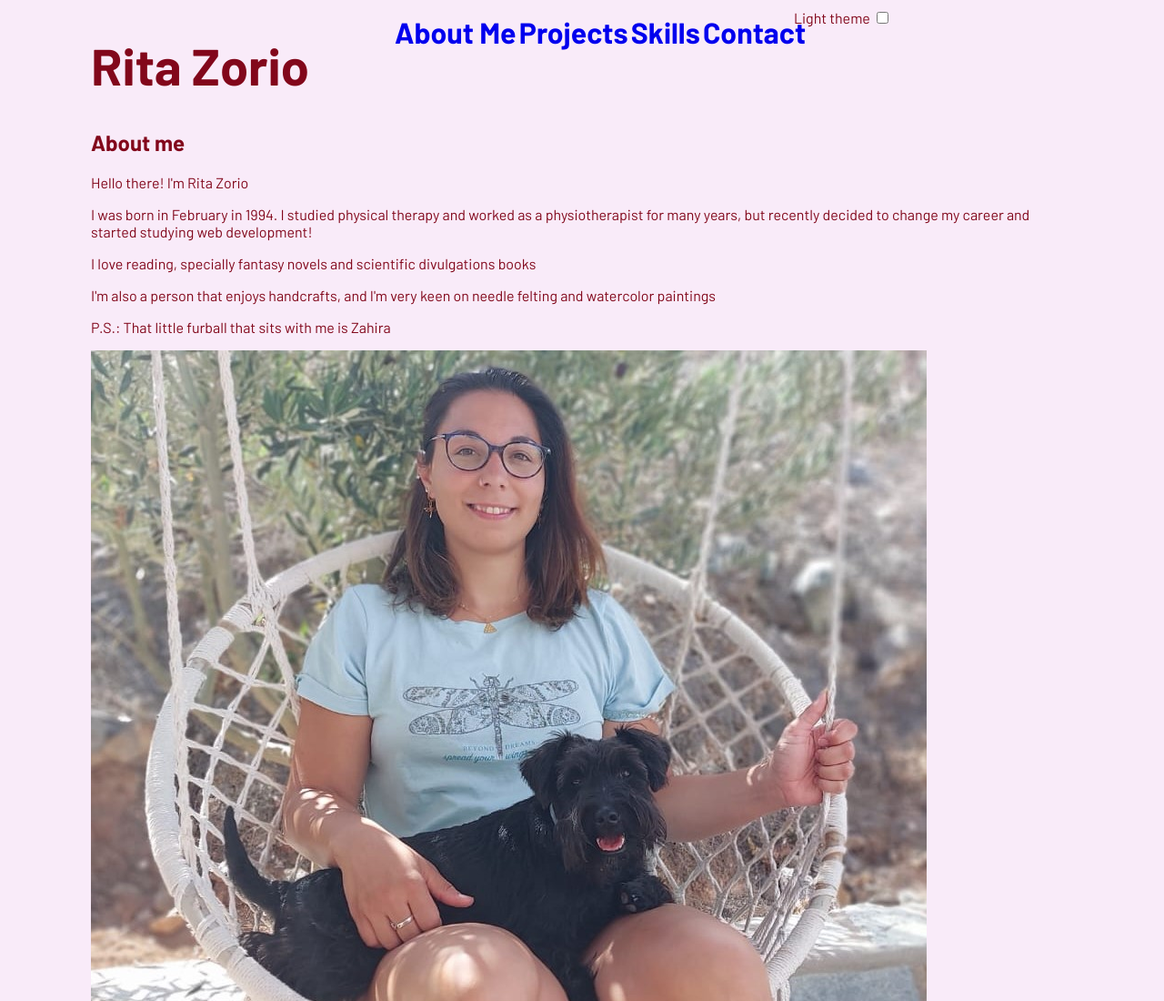
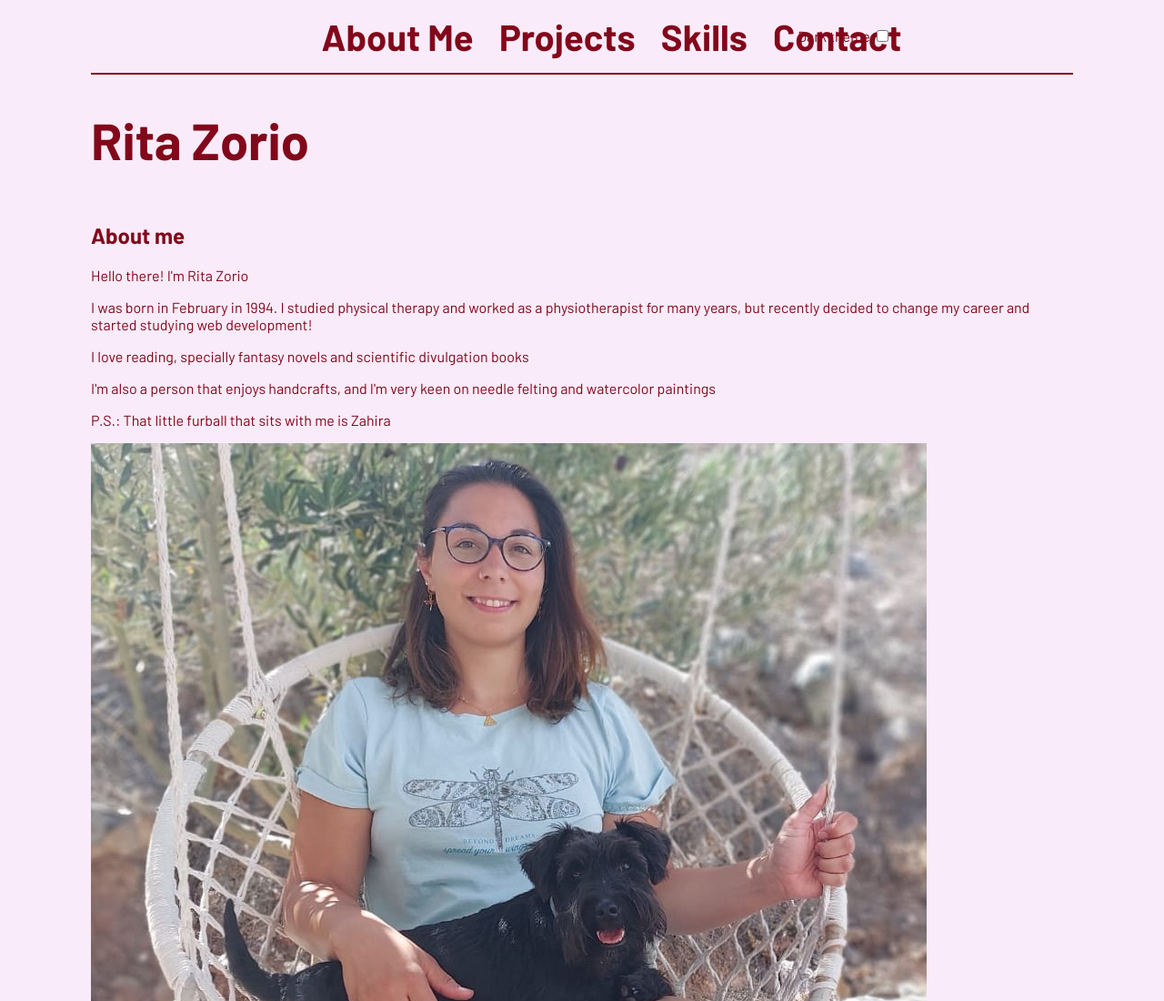
Before and after one commit to RitaZorio/P14_Personal_Portfolio, a plain HTML site: page index.html in a window 1280 px wide. Shown: the top 1100 px of the page at 91% size. Drawn offline with Linux system fonts and the light colour scheme.

Commit message:
NAV styling in CSS

```diff
--- a/index.html
+++ b/index.html
@@ -29,7 +29,7 @@
             </label>
          </span>
     </div>
-</nav>
+    </nav>
 </header>
 <!-- body starts here-->
 <body>
@@ -43,7 +43,7 @@
                     <p>Hello there! I'm Rita Zorio</p>
                     <p>I was born in February in 1994. I studied physical therapy and worked as a physiotherapist for many years,
                     but recently decided to change my career and started studying web development!</p>
-                    <p>I love reading, specially fantasy novels and scientific divulgations books</p>
+                    <p>I love reading, specially fantasy novels and scientific divulgation books</p>
                     <p> I'm also a person that enjoys handcrafts, and I'm very keen on needle felting and watercolor paintings</p>
                     <p class="note" role="note">P.S.: That little furball that sits with me is Zahira</p>
                 </div>
--- a/main-styles.css
+++ b/main-styles.css
@@ -19,51 +19,61 @@ h1,h2,p{
     color:#82071B;
 }
 
+main{
+    display:flex;
+    flex-direction: row;
+    flex-wrap:wrap;
+}
 h1{
     font-size: 3.5rem;
+
 }
 
 
 /*NAVIGATION BAR*/
-nav{
+
+/* nav{
     box-sizing: border-box;
     border-bottom: 2px, solid #82071B;
     position: absolute;
     top:0;
     left: 0;
     width: 100%;
+} */
+nav{
+   border-bottom: 2px solid #82071B;
 }
-
 nav li{
     display: inline;
     list-style: none;
-    color:#82071B;
     font-size: 2rem;
 
 }
 nav li a{
     text-decoration: none;
+    padding-left: 25px;
+    color:#82071B;
+    font-size: 2.5rem;
+}
 
-}
 #nav{
     display: flex;
-    align-items: flex-start;
     flex-direction: row;
+    font-weight: bold;
     justify-content: center;
-    font-weight: bold;
     }
 
 #theme{
     position: absolute;
     right:300px;
-    top: 10px;
+    top: 30px;
     font-weight: lighter;
 }
 
 #dark{
-    display:none;
+    display:inline;
 }
 
 #light{
-    display:inline ;
+    display:none ;
 }
```
